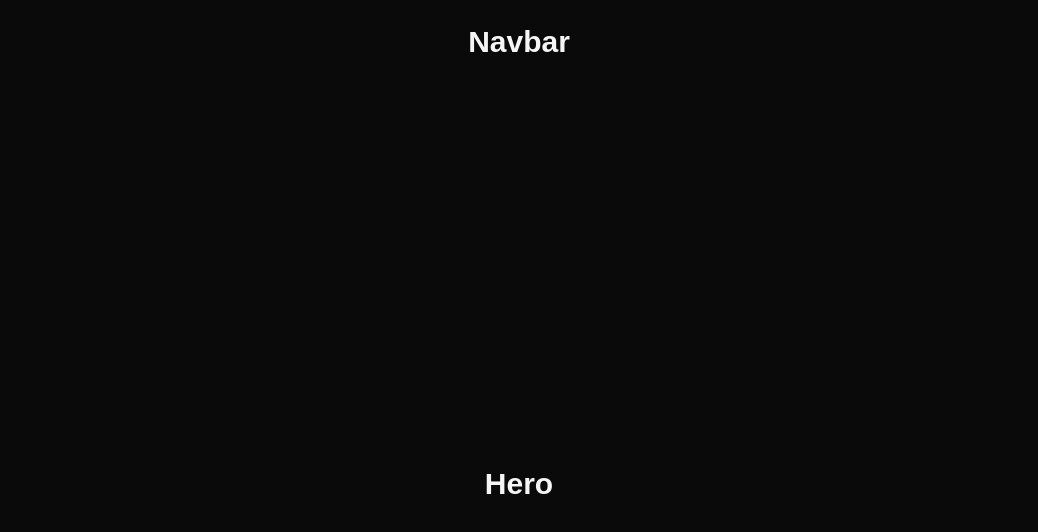
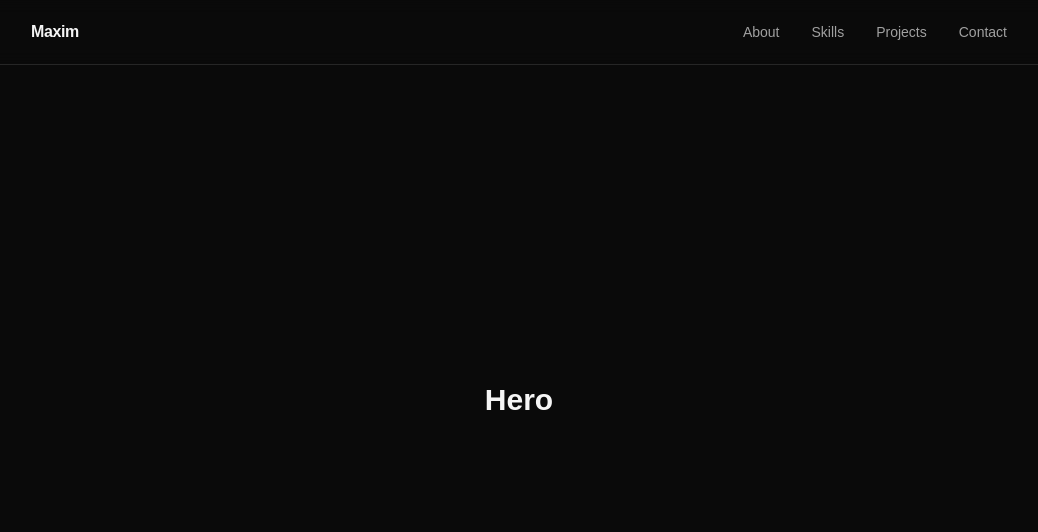
Before and after one commit to MaximBanna/portfolio, a React (Vite) app: page / in a window 1280 px wide. Shown: the top 532 px of the page, without its empty margins (121-1159 px from the left). Built offline with nearby package versions, Linux system fonts and the light colour scheme.

Commit message:
Add navbar

```diff
--- a/src/components/layout/Navbar.jsx
+++ b/src/components/layout/Navbar.jsx
@@ -1,7 +1,32 @@
+const links = [
+  { label: "About", href: "#about" },
+  { label: "Skills", href: "#skills" },
+  { label: "Projects", href: "#projects" },
+  { label: "Contact", href: "#contact" },
+];
+
 function Navbar() {
   return (
-    <header id="navbar" className="grid place-items-center p-6">
-      <h2 className="text-3xl font-bold">Navbar</h2>
+    <header
+      id="navbar"
+      className="fixed top-0 inset-x-0 z-50 border-b border-neutral-800 bg-neutral-950/80 backdrop-blur"
+    >
+      <div className="mx-auto max-w-5xl h-16 px-6 flex items-center justify-between">
+        <a href="#hero" className="font-semibold tracking-tight">
+          Maxim
+        </a>
+        <nav className="flex gap-8 text-sm">
+          {links.map((link) => (
+            <a
+              key={link.href}
+              href={link.href}
+              className="text-neutral-400 hover:text-neutral-100 transition-colors"
+            >
+              {link.label}
+            </a>
+          ))}
+        </nav>
+      </div>
     </header>
   );
 }
--- a/src/index.css
+++ b/src/index.css
@@ -7,6 +7,7 @@
 @layer base {
   html {
     scroll-behavior: smooth;
+    scroll-padding-top: 4rem;
   }
   body {
     @apply bg-neutral-950 text-neutral-100 antialiased;
```
